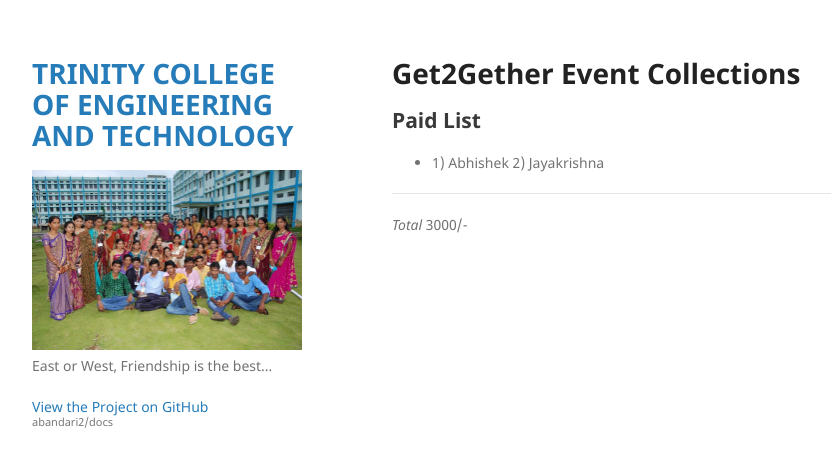
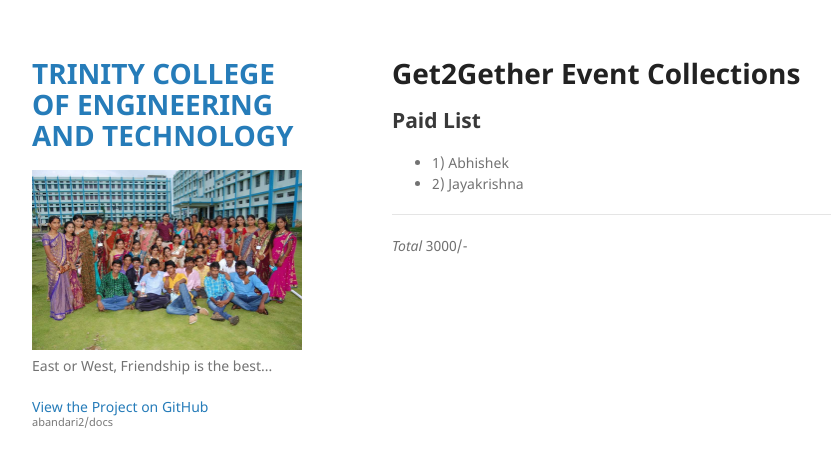
Before and after one commit to abandari2/docs, a Jekyll site: the page built from index.md, in a window 1280 px wide. Shown: the top 467 px of the page, without its empty margins (178-1009 px from the left). Built offline with Jekyll 4.4.1, drawn with Linux system fonts in a browser that asks for light colours; our own code applies the rules of GitHub Pages for plain Markdown files.

```diff
--- a/index.md
+++ b/index.md
@@ -3,7 +3,7 @@
 ## Paid List
 
 * 1) Abhishek
-  2) Jayakrishna
+* 2) Jayakrishna
 
  --------------
  *Total* 3000/-
```
